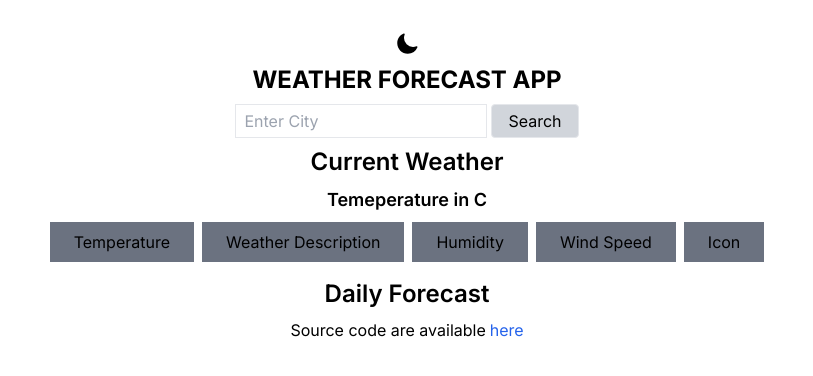
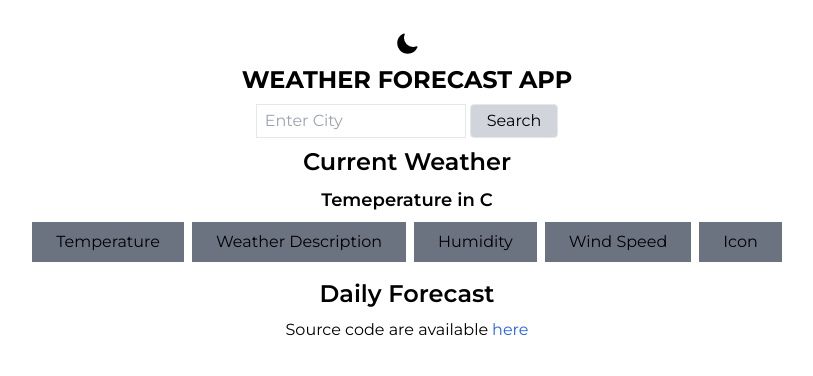
Before and after one commit to patmhando/weatherApp, a Next.js app: page / in a window 1280 px wide. Shown: the top 376 px of the page, without its empty margins (233-1046 px from the left). Built offline with nearby package versions, Linux system fonts and the light colour scheme.

Commit message:
font to mont

```diff
--- a/pages/index.tsx
+++ b/pages/index.tsx
@@ -1,6 +1,6 @@
 import { useState } from 'react';
 import { NextPage } from 'next';
-import { Inter } from 'next/font/google';
+import { Montserrat } from 'next/font/google';
 import { useTheme } from 'next-themes';
 import { MoonIcon, SunIcon } from '@heroicons/react/24/solid';
 
@@ -8,7 +8,7 @@ import { MoonIcon, SunIcon } from '@heroicons/react/24/solid';
 import TempResults from '@/components/TempResults';
 import Card from '@/components/Card';
 
-const inter = Inter({ subsets: ['latin'] });
+const montserrat = Montserrat({ subsets: ['latin'] });
 
 interface TempCurrent {
   weather: [{ description: string; icon: string }];
@@ -71,10 +71,10 @@ const Home: NextPage = () => {
 
   return (
     <main
-      className={`${inter.className} my-8  flex flex-col justify-center items-center gap-2`}
+      className={`${montserrat.className} my-8  flex flex-col justify-center items-center gap-2`}
     >
       <button onClick={handleTheme} className="focus:outline-none">
-        {theme === 'light' ? (
+        {theme === 'dark' ? (
           <SunIcon className="w-6 h-6" aria-hidden="true" />
         ) : (
           <MoonIcon className="w-6 h-6" aria-hidden="true" />
```
